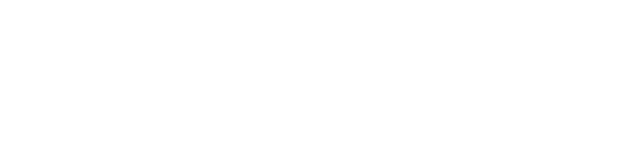
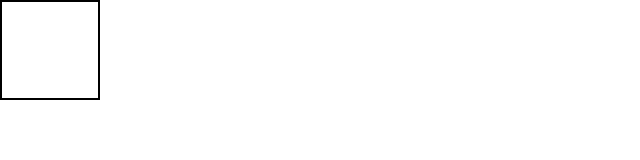
Before and after one commit to rajatuniques/etch-a-sketch, a plain HTML site: page index.html in a window 1280 px wide. Shown: the whole page, without its empty margins (0-640 px from the left). Drawn offline with Linux system fonts and the light colour scheme.

Commit message:
Style a cell

```diff
--- a/style.css
+++ b/style.css
@@ -3,3 +3,13 @@
     padding: 0px;
     box-sizing: border-box;
 }
+
+.container {
+    display: flex;
+}
+
+.cell {
+    height: 100px;
+    width: 100px;
+    border: 2px solid black;
+}
```
